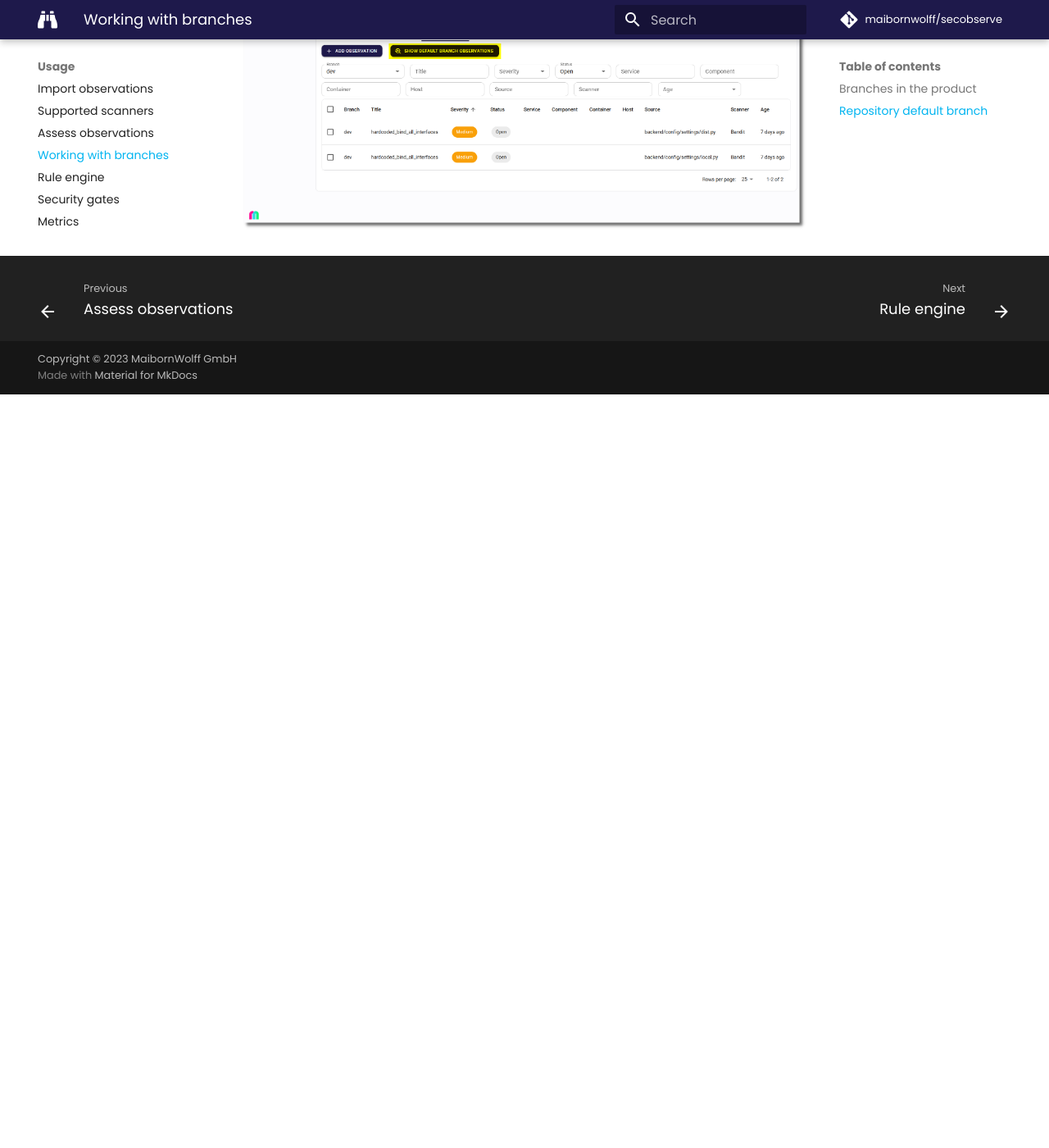
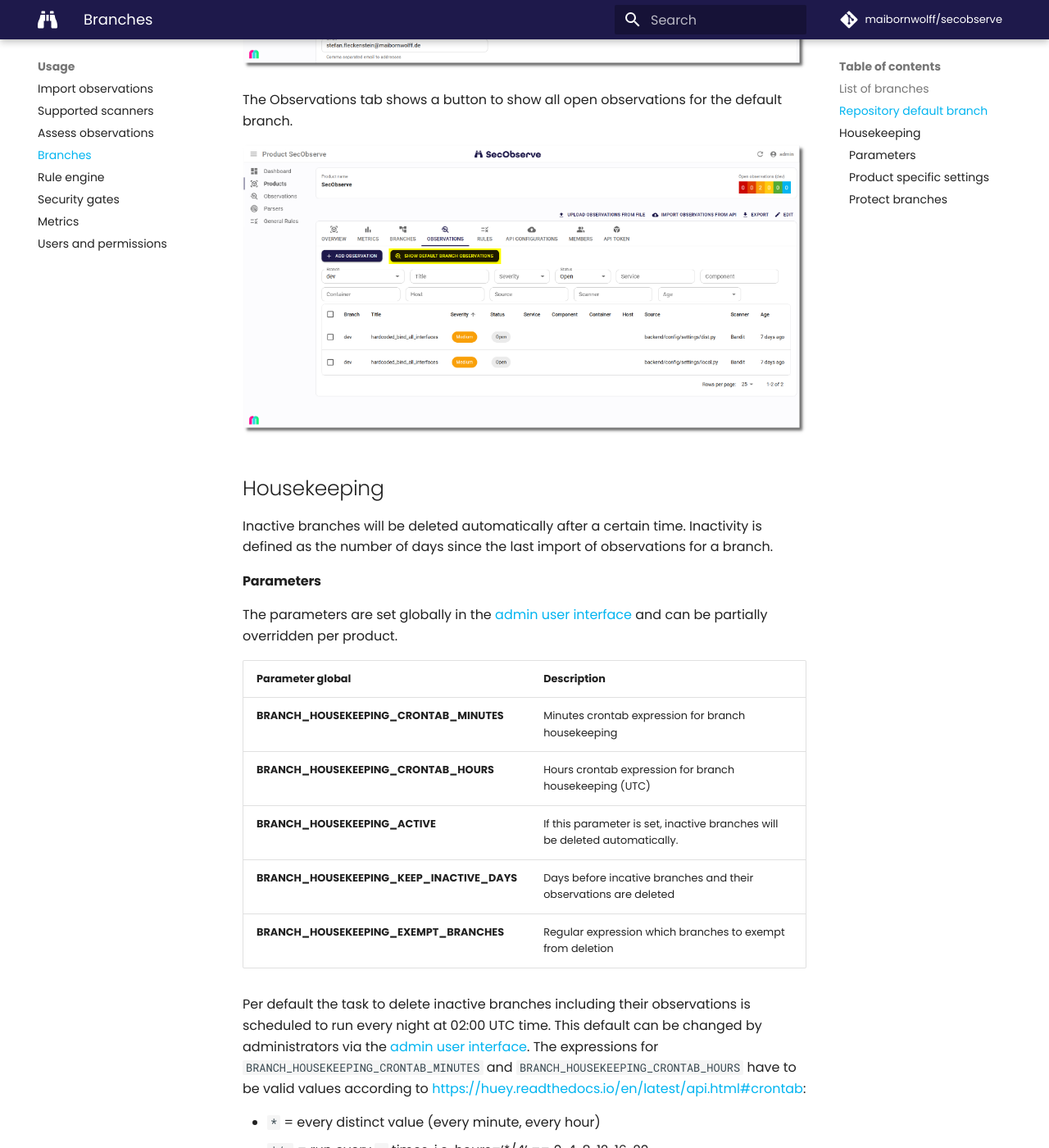
Before and after one commit to MaibornWolff/SecObserve, an MkDocs documentation site: the page built from docs/usage/branches.md, in a window 1280 px wide and 1400 px high, scrolled down 1773 px. Shown: the whole window at 82% size. Built offline with MkDocs 1.6.1 and Material for MkDocs 9.7.7, drawn with Linux system fonts in a browser that asks for light colours; comment, search, counter and statistics services are not loaded; before the commit the page ends 2254 px from its top, so only the background shows below that; some of the changed text lies outside the part shown.

Commit message:
chore: documentation

```diff
--- a/docs/usage/branches.md
+++ b/docs/usage/branches.md
@@ -1,14 +1,19 @@
-# Working with branches
+# Branches
 
-## Branches in the product
+Branches are an optional feature of the product. They can be used to separate the observations for different branches of a product. If only one branch is used to develop a product, the branch feature can be ignored.
+
+## List of branches
 
 A product has a list of branches. They can either be created manually from the **Branches** tab of the product or will be created automatically, when observations are imported using a branch name that didn't exist before for that product.
 
-![Branches in the product](../assets/images/screenshot_product_branches.png)
+![Branches in the product](../assets/images/screenshot_product_branches_list.png)
 
 The list of branches shows the severities of open observations for each branch.
 
 Clicking on the name of a branch brings up the list of open observations for that branch.
+
+!!! warning
+    When a branch is deleted, all observations for that branch will be deleted as well.
 
 ## Repository default branch
 
@@ -17,6 +22,7 @@ The **Repository default branch** should always be set, when branches are used i
 * The metrics on the dashboard and on the **Metrics** tab are calculated using the observations where the default branch is set.
 * The number of severities in the header when showing a product are for the observations where the default branch is set as well.
 * [Issues in GitHub, GitLab or Jira](../integrations/issue_trackers.md) are created only for the default branch.
+* The default branch cannot be deleted and is exempt from the [housekeeping](#housekeeping).
 
 The repository default branch can be set manually while editing a product. If it is not set manually, it will be set automatically with the first branch that is created, either after importing observations with a branch name or by manually creating a branch.
 
@@ -25,3 +31,43 @@ The repository default branch can be set manually while editing a product. If it
 The Observations tab shows a button to show all open observations for the default branch.
 
 ![Observations default branch button](../assets/images/screenshot_observations_default_branch.png)
+
+## Housekeeping
+
+Inactive branches will be deleted automatically after a certain time. Inactivity is defined as the number of days since the last import of observations for a branch.
+
+#### Parameters
+
+The parameters are set globally in the [admin user interface](../../getting_started/configuration/#admin-user-interface) and can be partially overridden per product.
+
+| Parameter global | Description |
+|------------------|-------------|
+| **BRANCH_HOUSEKEEPING_CRONTAB_MINUTES** | Minutes crontab expression for branch housekeeping |
+| **BRANCH_HOUSEKEEPING_CRONTAB_HOURS** | Hours crontab expression for branch housekeeping (UTC) |
+| **BRANCH_HOUSEKEEPING_ACTIVE** | If this parameter is set, inactive branches will be deleted automatically. |
+| **BRANCH_HOUSEKEEPING_KEEP_INACTIVE_DAYS** | Days before incative branches and their observations are deleted |
+| **BRANCH_HOUSEKEEPING_EXEMPT_BRANCHES** | Regular expression which branches to exempt from deletion |
+
+Per default the task to delete inactive branches including their observations is scheduled to run every night at 02:00 UTC time. This default can be changed by administrators via the [admin user interface](../../getting_started/configuration/#admin-user-interface). The expressions for `BRANCH_HOUSEKEEPING_CRONTAB_MINUTES` and `BRANCH_HOUSEKEEPING_CRONTAB_HOURS` have to be valid values according to [https://huey.readthedocs.io/en/latest/api.html#crontab](https://huey.readthedocs.io/en/latest/api.html#crontab):
+
+* `*` = every distinct value (every minute, every hour)
+* `*/n` = run every `n` times, i.e. hours=’*/4’ == 0, 4, 8, 12, 16, 20
+* `n` = run every `n` (minutes 0 - 60, hours 0 - 24)
+* `m-n` = run every time m..n
+* `m,n` = run on m and n
+
+Hours are always in UTC time.
+
+#### Product specific settings
+
+A product can override the housekeeping behaviour by setting the `Housekeeping` attribute:
+
+* **Standard**: Use the instance-wide definition, this is the default.
+* **Disabled**: Do not delete inactive branches for that product.
+* **Product specific**: Use product specific settings for deletion of inactive branches.
+
+![Housekeeping](../assets/images/screenshot_product_branches_housekeeping.png)
+
+#### Protect branches
+
+A branch can be proceted to prevent it from being deleted by the housekeeping task. This can be done by setting the `Protect from housekeeping` attribute of a branch.
--- a/mkdocs.yml
+++ b/mkdocs.yml
@@ -63,7 +63,7 @@ nav:
     - Import observations: usage/import_observations.md
     - Supported scanners: usage/supported_scanners.md
     - Assess observations: usage/assess_observations.md
-    - Working with branches: usage/branches.md
+    - Branches: usage/branches.md
     - Rule engine: usage/rule_engine.md
     - Security gates: usage/security_gates.md
     - Metrics: usage/metrics.md
```
Also changed, not shown: docs/integrations/issue_trackers.md (+1 -1 lines), docs/usage/rule_engine.md (+3 -1 lines), docs/assets/images/screenshot_product_branches.png (deleted), docs/assets/images/screenshot_product_branches_housekeeping.png (added), docs/assets/images/screenshot_product_branches_list.png (added), docs/assets/images/screenshot_security_gate_2.png, 3 other files.
